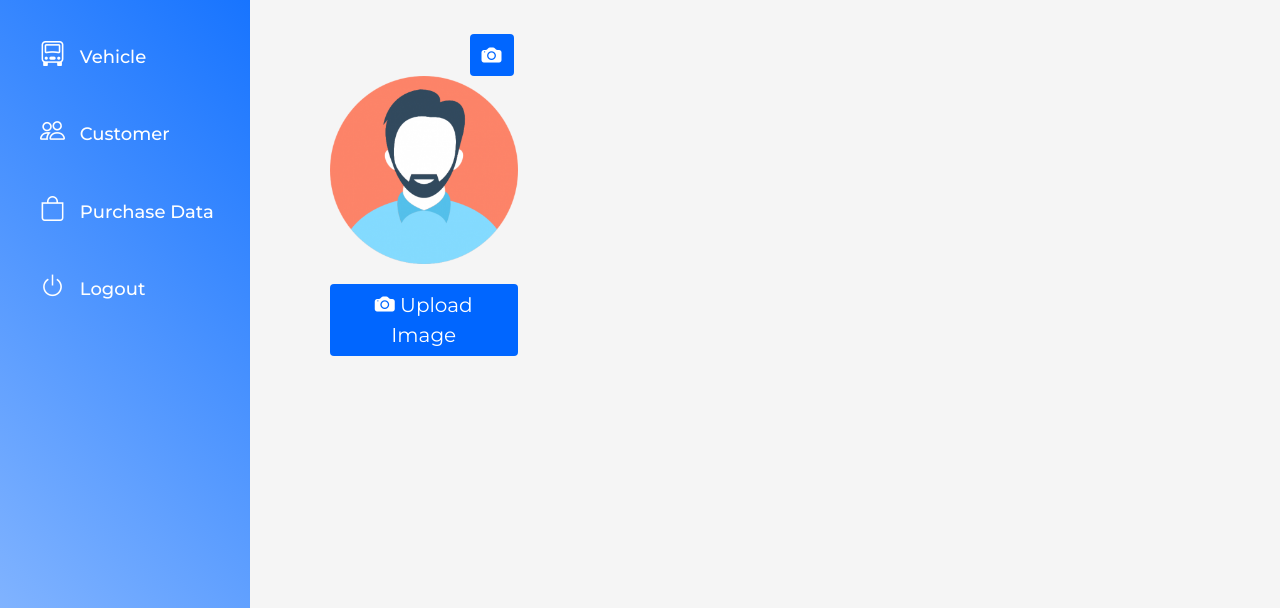
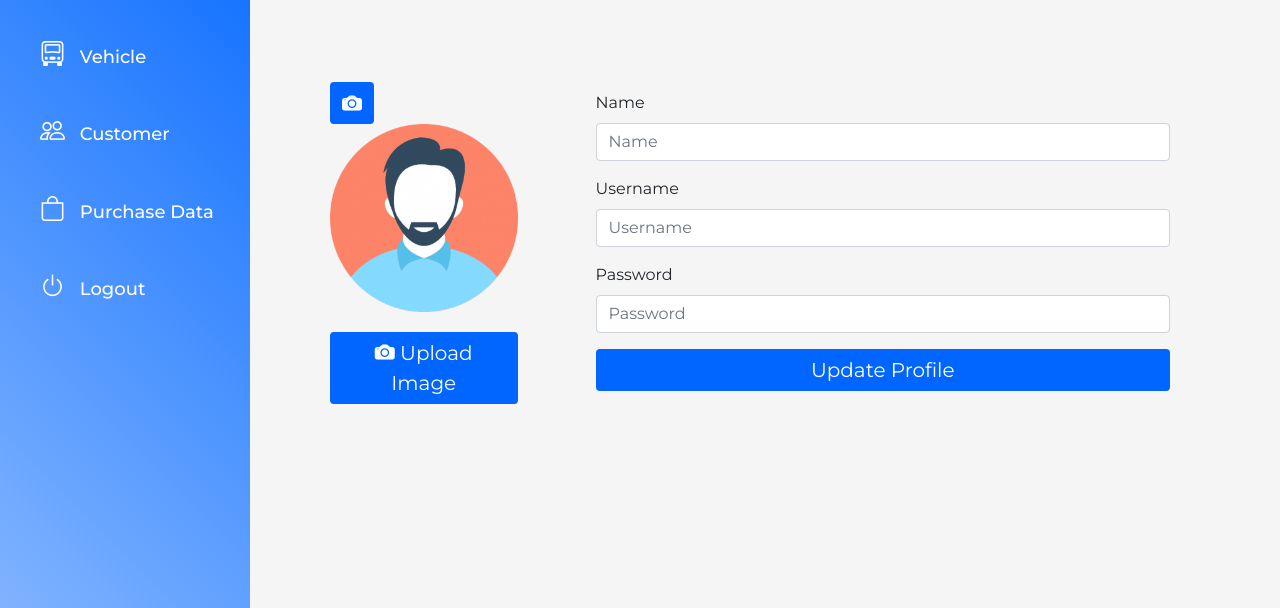
Before and after one commit to Sumit-dev-tech/Vehicle-management, a PHP site: page /myaccount.php in a window 1280 px wide. Shown: the part 192-800 px from the top of the page. Run offline with PHP 8.4, Linux system fonts and the light colour scheme; a user stored in the database is signed in; data that the repository does not hold is empty; some libraries are stand-ins or nearby versions.

Commit message:
changes in myaccount page and vehicle also i move user image Image folder to Picture folder

```diff
--- a/admin/myaccount.php
+++ b/admin/myaccount.php
@@ -42,36 +42,56 @@ include("navbar.php");
     .edit-btn {
         float: right;
     }
-    .profile-img{
+
+    .profile-img {
         width: 100%;
     }
+
     .btn-primary:not(:disabled):not(.disabled):active:focus {
         border: none;
         box-shadow: none;
     }
-    .btn-primary{
+
+    .btn-primary {
         border: none;
         outline: 0;
-        background-color:  #0066ff;
+        background-color: #0066ff;
         font-size: 20px;
     }
+
     .btn-primary:focus {
         box-shadow: none;
         outline: 0;
         border: none;
     }
+
     .btn-primary:hover {
         background-color: #80b3ff;
         box-shadow: none;
     }
+    #imageInput-2{
+        width: 65%;
+        display: inline;
+    }
+    .img-upload {
+        width: 35%;
+        display: inline;
+        margin-left: 20px;
+    }
+    .img-upload #previewImage-1 {
+        display: none;
+    }
+
+
     @media only screen and (max-width: 1200px) {
         .main-body {
             margin-left: 70px;
             width: calc(100% - 70px);
         }
     }
-    @media only screen and (max-width: 810px){
-        .main-body{
+
+    @media only screen and (max-width: 810px) {
+        .main-body {
             width: 100%;
             margin-left: 0;
             transition: 0.5s ease all;
@@ -85,11 +105,12 @@ include("navbar.php");
             <h1>Welcome,
                 <?php echo $userdata->name; ?>
             </h1>
-            <div class="row col-lg-12">
+            <div class="row col-lg-12 pt-5">
                 <div class="col-lg-3">
                     <div class="profile-img">
-                        <div class="edit-img"><button type="button" class="btn btn-primary mr-1 mt-1 edit-btn"
-                                name="uploadData" data-toggle="modal" data-target="#purchasmodal_editform"><i class="bi bi-camera-fill"></i></button>
+                        <div class="edit-img"><button type="button" class="btn btn-primary mr-1 mt-1 update-btn-1"
+                                name="uploadData" data-id="<?php echo $userdata->adminId; ?>" data-toggle="modal" data-target="#purchasmodal_editform"><i
+                                    class="bi bi-camera-fill"></i></button>
                             <div class="modal fade" id="purchasmodal_editform" tabindex="-1"
                                 aria-labelledby="vehicleModalEditForm" aria-hidden="true">
                                 <div class="modal-dialog">
@@ -102,11 +123,10 @@ include("navbar.php");
                                             </button>
                                         </div>
                                         <div class="modal-body">
-                                            <form action="vehicle_edit.php" method="POST" enctype="multipart/form-data"
+                                            <form action="profile-update.php" method="POST" enctype="multipart/form-data"
                                                 id="edit-form">
-                                                <input type="hidden" class="edit-id" name="id" id="edit-id">
+                                                <input type="hidden" class="update-profileId" name="id" id="update-profileId">
                                                 <div class="form-group pt-3 pb-2">
-                                                    <label for="imageInput-2" style="display:block;">Image</label>
                                                     <input type="file" class="form-control imageInput-2"
                                                         Name="inputFile" id="imageInput-2" accept="image/*" value="">
                                                     <span class="img-upload"><img id="previewImage-1" src=""
@@ -124,22 +144,99 @@ include("navbar.php");
                                 </div>
                             </div>
                         </div>
-                        <img src="Image/user/user-1.png" alt="Profile Pic" class="profile-img">
+                        <img src="Picture/User/user-1.png" alt="Profile Pic" class="profile-img">
                         <div class="image-upload-btn pt-3">
-                        <button type="button" class="btn btn-primary mr-1 mt-1 update-profile w-100"
-                                name="uploadData" data-toggle="modal" data-target="#purchasmodal_editform"><i class="bi bi-camera-fill"></i> Upload Image</button>
+                            <button type="button" class="btn btn-primary mr-1 mt-1 update-btn w-100"
+                                name="uploadData" data-id="<?php echo $userdata->adminId; ?>" data-toggle="modal" data-target="#purchasmodal_editform"><i
+                                    class="bi bi-camera-fill"></i> Upload Image</button>
                         </div>
                     </div>
                 </div>
                 <div class="col-lg-9">
-                    <div class="profile-img">
+                    <div class="details pl-5">
+                        <form action="" method="post">
+                            <div class="form-group">
+                                <label for="nameInput">Name</label>
+                                <input type="text" class="form-control" id="nameInput" placeholder="Name" name="name">
+                            </div>
+                            <div class="form-group">
+                                <label for="usernameInput">Username</label>
+                                <input type="text" class="form-control" id="usernameInput" placeholder="Username"
+                                    name="username">
+                            </div>
+                            <div class="form-group">
+                                <label for="usernameInput">Password</label>
+                                <input type="password" class="form-control" id="usernameInput" placeholder="Password"
+                                    name="username">
+                            </div>
+                            <div class="footer">
+                                <button type="submit" class="btn btn-primary w-100" name="update-profile"
+                                    id="update-profile">Update
+                                    Profile</button>
+                            </div>
+                        </form>
+                    </div>
 
-                    </div>
                 </div>
             </div>
         </div>
+    </div>
 
     </div>
+    <script>
+          $(document).ready(function () {
+            document.getElementById('imageInput-2').addEventListener('change', function () {
+                var fileInput = this;
+                var previewImage = document.getElementById('previewImage-1');
+
+                if (fileInput.files && fileInput.files[0]) {
+                    var reader = new FileReader();
+
+                    reader.onload = function (e) {
+                        previewImage.src = e.target.result;
+                        previewImage.style.display = 'inline'; // Show the image preview
+                    }
+
+                    reader.readAsDataURL(fileInput.files[0]);
+                } else {
+                    previewImage.src = '';
+                    previewImage.style.display = 'none'; // Hide the image preview
+                }
+            });
+            $('.update-btn, .update-btn-1').click(function (e) {
+                e.preventDefault();
+                var id = $(this).data('id');
+                // console.log(recordId);
+
+                // Fetch data via AJAX
+                $.ajax({
+                    url: 'vehicle_edit.php',
+                    type: 'POST',
+                    dataType: 'json',
+                    // contentType:"appliction/json",
+                    data: {
+                        'id': id
+                    },
+                    success: function (data) {
+                        console.log(data);
+                        $('#update-profileId').val(data.adminId);
+                        if (data.profileimg !== '') {
+                            $("#previewImage-1").attr("src", "Picture/User/" + data.profileimg);
+                        } else {
+                            // Show default image
+                            $("#previewImage-1").attr("src", "Picture/User/user-1.png");
+                        }
+                    },
+                    error: function (e) {
+                        console.log(e);
+                        // Handle error if the AJAX request fails
+                        console.log('Failed to fetch data.');
+                    }
+                });
+            });
+
+          });
+    </script>
 </body>
 
 </html>
```
Also changed, not shown: admin/vehicle.php (+1 -6 lines), admin/Picture/User/user-1.png (renamed from admin/Image/user/user-1.png).
